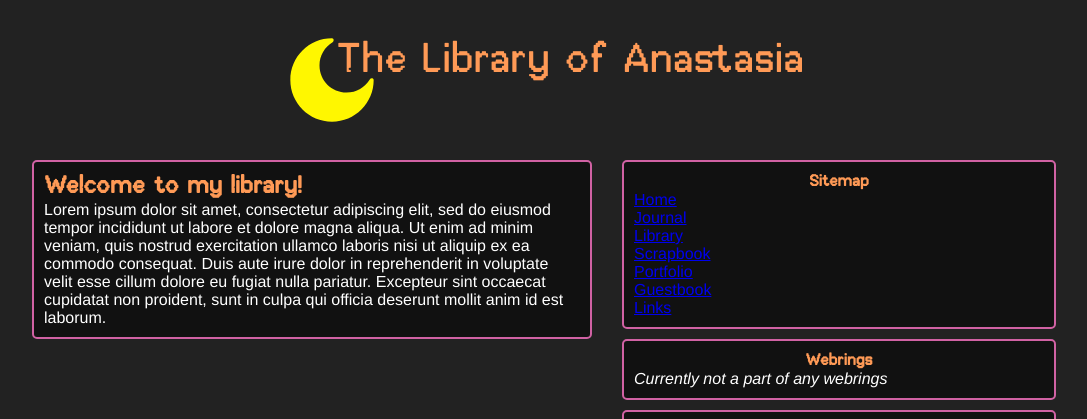
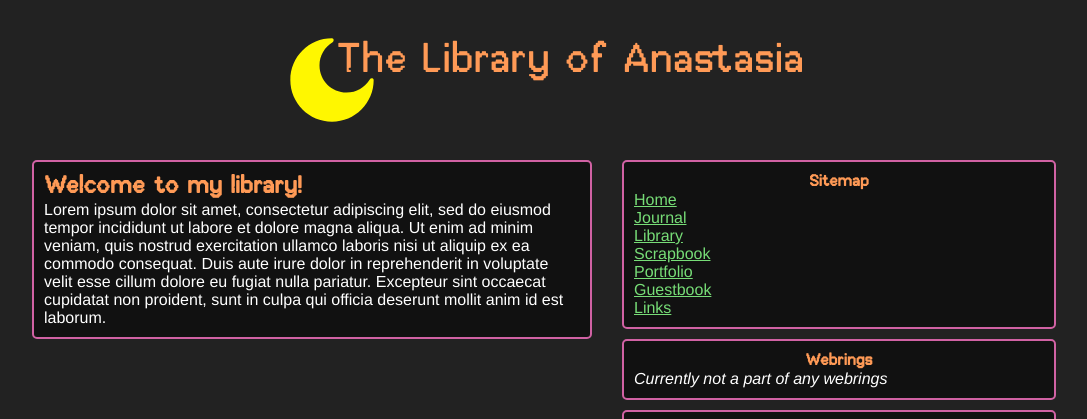
Before and after one commit to anastasiajsokol/anastasiajsokol.com, a plain HTML site: page cozy/index.html in a window 1280 px wide. Shown: the top 419 px of the page, without its empty margins (96-1183 px from the left). Drawn offline with Linux system fonts and the light colour scheme.

Commit message:
use the link color

```diff
--- a/cozy/style.css
+++ b/cozy/style.css
@@ -52,3 +52,7 @@ body {
 
     font-family: var(--default-font);
 }
+
+a {
+    color: var(--link-color);
+}
```
